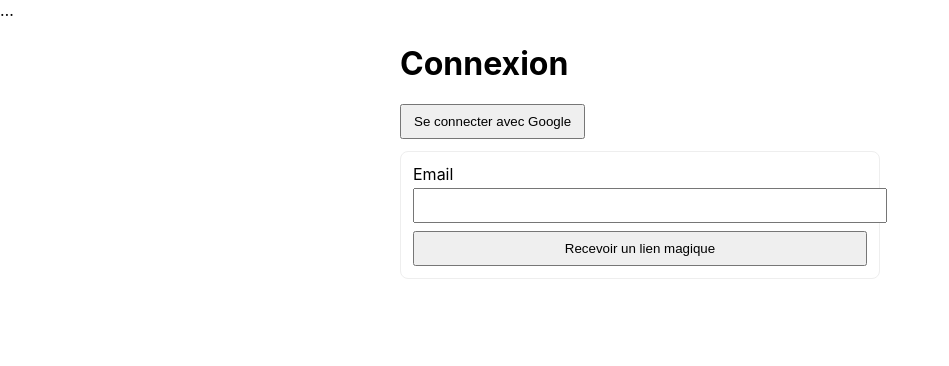
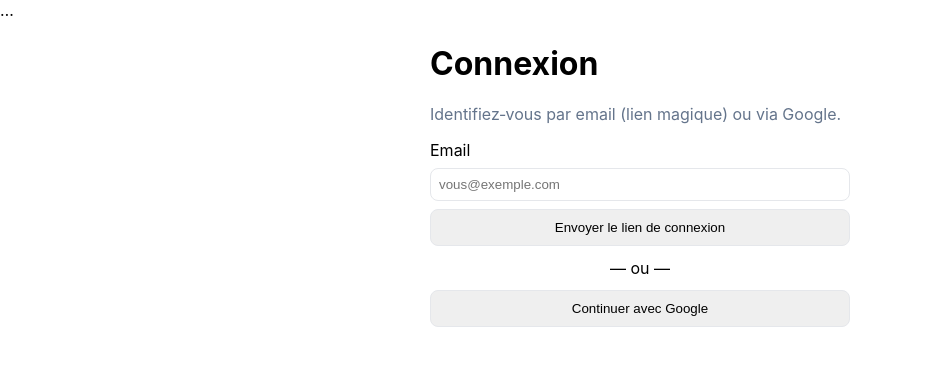
Before and after one commit to dominiqueBERNARD34/precom-com-app, a Next.js app: page /login in a window 1280 px wide. Shown: the top 366 px of the page, without its empty margins (0-949 px from the left). Built offline with nearby package versions, Linux system fonts and the light colour scheme; no server answers.

Commit message:
Update page.tsx

```diff
--- a/app/login/page.tsx
+++ b/app/login/page.tsx
@@ -1,61 +1,83 @@
 'use client'
+
 import { useState } from 'react'
+import { useSearchParams } from 'next/navigation'
 import { supabase } from '@/lib/supabaseClient'
 
 export default function LoginPage() {
   const [email, setEmail] = useState('')
-  const [msg, setMsg] = useState<string | null>(null)
-  const [busy, setBusy] = useState(false)
+  const [sent, setSent] = useState(false)
+  const [loading, setLoading] = useState(false)
+  const [error, setError] = useState<string | null>(null)
 
-  const origin = typeof window !== 'undefined' ? window.location.origin : ''
-  const redirectTo = `${origin}/auth/callback`
+  // Permet d’arriver sur /login?next=/systems (ou autre)
+  const sp = useSearchParams()
+  const nextAfterLogin = sp.get('next') ?? '/systems'
+  const origin =
+    typeof window !== 'undefined' ? window.location.origin : ''
+
+  const signInWithEmail = async (e: React.FormEvent) => {
+    e.preventDefault()
+    setLoading(true); setError(null)
+    const { error } = await supabase.auth.signInWithOtp({
+      email,
+      options: {
+        // <— exactement ce que montre ta capture
+        emailRedirectTo: `${origin}/auth/callback?next=${encodeURIComponent(nextAfterLogin)}`
+      }
+    })
+    setLoading(false)
+    if (error) setError(error.message)
+    else setSent(true)
+  }
 
   const signInWithGoogle = async () => {
-    setBusy(true); setMsg(null)
+    setLoading(true); setError(null)
     const { error } = await supabase.auth.signInWithOAuth({
       provider: 'google',
       options: {
-        redirectTo,                             // ← retour chez toi après OAuth
-        queryParams: { access_type: 'offline', prompt: 'consent' } // refresh_token
+        // <— idem que sur la capture
+        redirectTo: `${origin}/auth/callback?next=${encodeURIComponent(nextAfterLogin)}`
       }
     })
-    if (error) { setMsg(`Google: ${error.message}`); setBusy(false) }
-  }
-
-  const signInWithEmail = async (e: React.FormEvent) => {
-    e.preventDefault()
-    setBusy(true); setMsg(null)
-    const { error } = await supabase.auth.signInWithOtp({
-      email,
-      options: { emailRedirectTo: redirectTo }   // ← retour après clic sur le lien reçu
-    })
-    setBusy(false)
-    setMsg(error ? `Email: ${error.message}` : `Lien envoyé à ${email}.`)
+    setLoading(false)
+    if (error) setError(error.message)
+    // En OAuth, l’utilisateur est redirigé immédiatement vers Google
   }
 
   return (
-    <div style={{ maxWidth: 480, margin: '24px auto' }}>
+    <div style={{ maxWidth: 420, margin: '24px auto' }}>
       <h1>Connexion</h1>
+      <p style={{ color:'#64748b' }}>
+        Identifiez‑vous par email (lien magique) ou via Google.
+      </p>
 
-      <button onClick={signInWithGoogle} disabled={busy}
-              style={{ padding: '8px 12px', marginBottom: 12 }}>
-        Se connecter avec Google
-      </button>
-
-      <form onSubmit={signInWithEmail}
-            style={{ display:'grid', gap:8, border:'1px solid #eee', padding:12, borderRadius:8 }}>
-        <label>
-          Email
-          <input type="email" required value={email}
-                 onChange={e=>setEmail(e.target.value)}
-                 style={{ width:'100%', padding:8, marginTop:4 }} />
-        </label>
-        <button type="submit" disabled={busy} style={{ padding:'8px 12px' }}>
-          Recevoir un lien magique
+      <form onSubmit={signInWithEmail} style={{ display:'grid', gap:8 }}>
+        <label>Email</label>
+        <input
+          type="email" value={email} onChange={e => setEmail(e.target.value)}
+          required placeholder="vous@exemple.com"
+          style={{ padding:8, border:'1px solid #e5e7eb', borderRadius:8 }}
+        />
+        <button disabled={loading} type="submit"
+                style={{ padding:10, border:'1px solid #e5e7eb', borderRadius:8, cursor:'pointer' }}>
+          Envoyer le lien de connexion
         </button>
       </form>
 
-      {msg && <p style={{ marginTop: 12 }}>{msg}</p>}
+      <div style={{ margin: '12px 0', textAlign:'center' }}>— ou —</div>
+
+      <button onClick={signInWithGoogle} disabled={loading}
+              style={{ padding:10, width:'100%', border:'1px solid #e5e7eb', borderRadius:8, cursor:'pointer' }}>
+        Continuer avec Google
+      </button>
+
+      {sent && (
+        <p style={{ marginTop:12, color:'#16a34a' }}>
+          Email envoyé. Ouvre le lien reçu pour te connecter.
+        </p>
+      )}
+      {error && <p style={{ marginTop:12, color:'#dc2626' }}>{error}</p>}
     </div>
   )
 }
```
